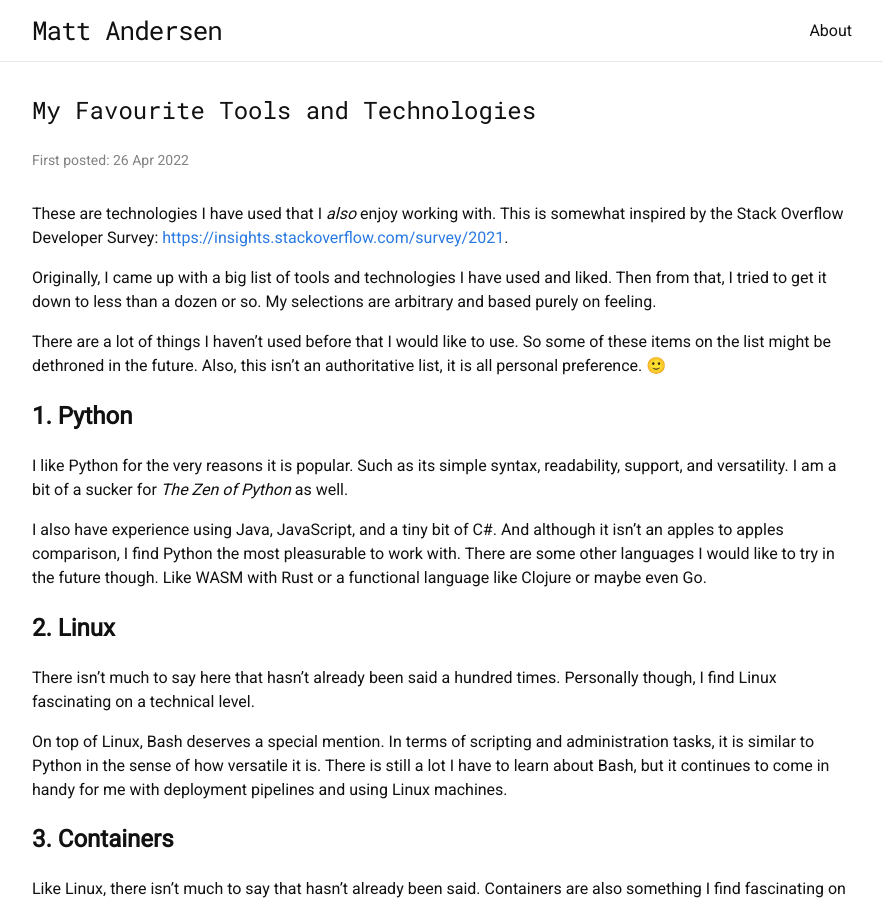
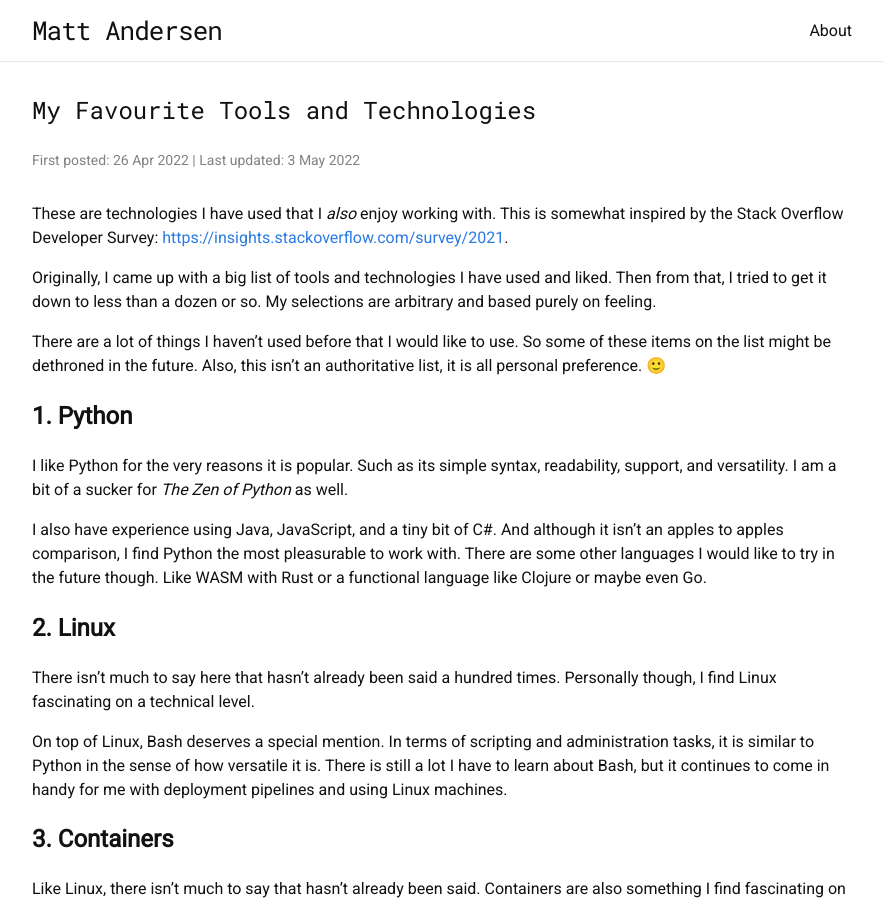
Before and after one commit to matt-andersen/mattandersen.dev, a Jekyll site: the page built from _posts/2022-04/2022-04-26-my-favourite-technologies.md, in a window 1280 px wide and 900 px high. Shown: the whole window, without its empty margins (198-1081 px from the left). Built offline with Jekyll 4.4.1, drawn with Linux system fonts in a browser that asks for light colours.

Commit message:
Add last updated to post

```diff
--- a/_posts/2022-04/2022-04-26-my-favourite-technologies.md
+++ b/_posts/2022-04/2022-04-26-my-favourite-technologies.md
@@ -2,6 +2,7 @@
 layout: "post"
 title: "My Favourite Tools and Technologies"
 date: "2022-04-26"
+last_modified_at: "2022-05-03"
 pin: "true"
 hide: "false"
 ---
```
